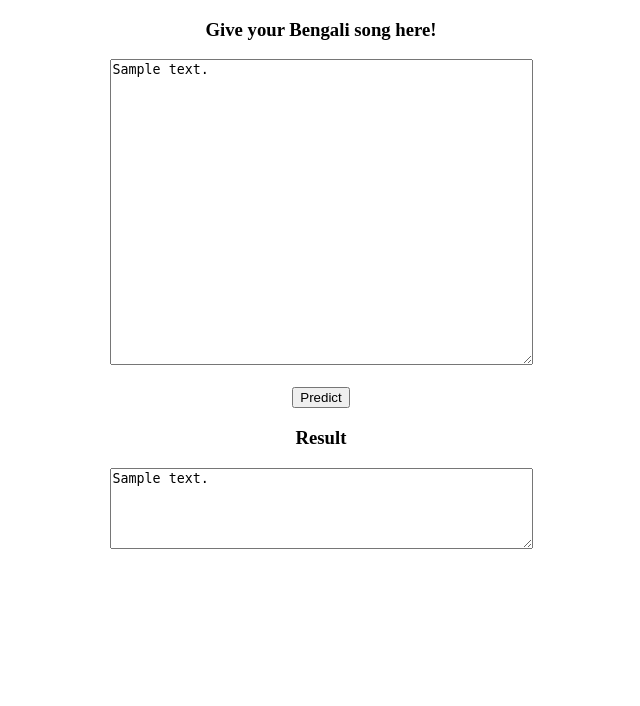
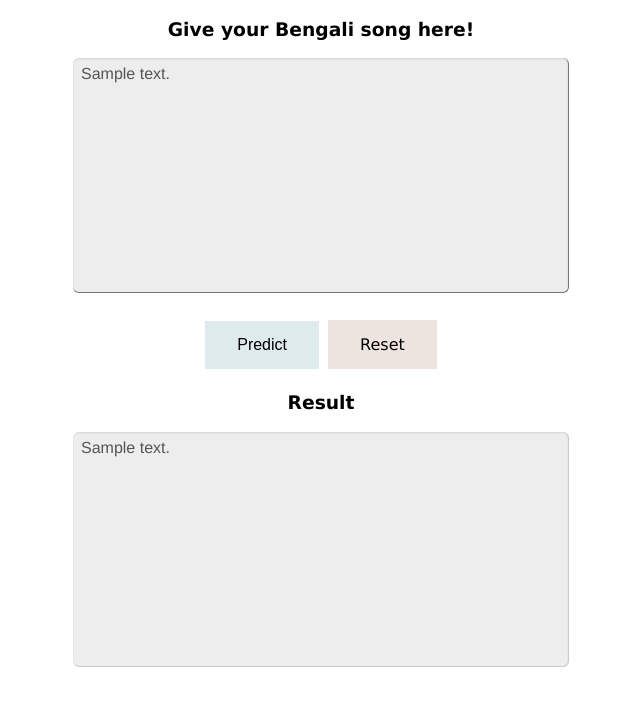
Before and after one commit to MarazMia/Verse-Base-Emotion-Analysis-of-Bengali-Music-from-Lyrics, a Flask app: template Prediction_With_GUI/IJCDS_VBEABMLUMC/templates/index.html in a window 1280 px wide. Shown: the top 706 px of the page, without its empty margins (319-959 px from the left). Run offline with Flask 3, Linux system fonts and the light colour scheme; the template is opened without the code that fills it: most values are stand-ins (such as "Sample title", 1, 10 or a date in 2020); parts of the project's set-up code (start-up, migrations or seed data) failed here and were passed over.

Commit message:
Final UI for 2nd Review

```diff
--- a/Prediction_With_GUI/IJCDS_VBEABMLUMC/app.py
+++ b/Prediction_With_GUI/IJCDS_VBEABMLUMC/app.py
@@ -44,19 +44,19 @@ def predict():
     for i in range(len(verses)):
         prediction1 = model1.predict([verses[i]])
         if prediction1==1:
-            output += "verse " + str(i+1) + " emotion : " + "Positively "
+            output += "verse " + str(i+1) + ': ' + verses[i] + "\nemotion : " + "Positively "
         else:
-            output += "verse " + str(i+1) + " emotion : " + "Negatively "
+            output += "verse " + str(i+1) + ': ' + verses[i] + "\nemotion : " + "Negatively "
 
         prediction2 = model2.predict([verses[i]])
         if prediction2==1:
-            output += "Love.\n"
+            output += "Love.\n\n"
         elif prediction2==2:
-            output += "Sad.\n"
+            output += "Sad.\n\n"
         else:
-            output += "Life Oriented.\n"
+            output += "Life Oriented.\n\n"
 
-    return render_template('index.html', prediction_text='{}'.format(output), original_text = original_verses)
+    return render_template('index.html', prediction_text='{}'.format(output), original_text=int_features)
 
 
 if __name__ == "__main__":
--- /dev/null
+++ b/Prediction_With_GUI/IJCDS_VBEABMLUMC/static/styles.css
@@ -0,0 +1,84 @@
+textarea {
+    resize: none;
+    -moz-border-bottom-colors: none;
+    -moz-border-left-colors: none;
+    -moz-border-right-colors: none;
+    -moz-border-top-colors: none;
+    background: none repeat scroll 0 0 rgba(0, 0, 0, 0.07);
+    border-color: -moz-use-text-color #FFFFFF #FFFFFF -moz-use-text-color;
+    border-image: none;
+    border-radius: 6px 6px 6px 6px;
+    border-style: none solid solid none;
+    border-width: medium 1px 1px medium;
+    box-shadow: 0 1px 2px rgba(0, 0, 0, 0.12) inset;
+    color: #555555;
+    font-family: "Helvetica Neue",Helvetica,Arial,sans-serif;
+    font-size: 1em;
+    line-height: 1.4em;
+    padding: 5px 8px;
+    transition: background-color 0.2s ease 0s;
+  }
+
+
+  /* textarea:focus {
+      background: none repeat scroll 0 0 #FFFFFF;
+      outline-width: 0;
+  } */
+
+
+textarea::-webkit-scrollbar {
+    width: 15px;
+    background-color: #f5f5f5;
+    box-shadow: inset 0 0 2px rgba(0, 0, 0, 0.1);
+    -moz-box-shadow: inset 0 0 2px rgba(0, 0, 0, 0.1);
+    -webkit-box-shadow: inset 0 0 2px rgba(0, 0, 0, 0.1);
+}
+
+textarea::-webkit-scrollbar-thumb {
+    border-radius: 10px;
+    background-color: #249de4;
+    box-shadow: inset 0 0 6px rgba(0, 0, 0, 0.1);
+    -moz-box-shadow: inset 0 0 6px rgba(0, 0, 0, 0.1);
+    -webkit-box-shadow: inset 0 0 6px rgba(0, 0, 0, 0.1);
+    -webkit-border-radius: 10px;
+    -moz-border-radius: 10px;
+    -ms-border-radius: 10px;
+    -o-border-radius: 10px;
+}
+
+
+.submit-button {
+    background-color: #dbe8ebe3; /* Green */
+    border: none;
+    color: black;
+    padding: 15px 32px;
+    text-align: center;
+    text-decoration: none;
+    display: inline-block;
+    font-size: 16px;
+    margin: 4px 2px;
+    cursor: pointer;
+  }
+
+  .reset-button {
+    background-color: #ebe0dbe3; /* Green */
+    border: none;
+    color: black;
+    padding: 15px 32px;
+    text-align: center;
+    text-decoration: none;
+    display: inline-block;
+    font-size: 16px;
+    margin: 4px 2px;
+    cursor: pointer;
+  }
+
+  /* #input_form textarea, div {
+    display: flex;
+    flex-direction: row;
+    font-size: 30px;
+    color: green;
+    border: 4px dashed green;
+    padding: 5px;
+    width: 400px;
+} */
--- a/Prediction_With_GUI/IJCDS_VBEABMLUMC/templates/index.html
+++ b/Prediction_With_GUI/IJCDS_VBEABMLUMC/templates/index.html
@@ -6,20 +6,51 @@
     <meta name="viewport" content="width=device-width, initial-scale=1.0">
     <title>Verse-Based Emotion Analysis of Bengali Music from Lyrics Using Machine Learning
         and Neural Network Classifies</title>
-
+    <link rel="stylesheet" href="../static/styles.css">
 </head>
 
-<body>
+<body style="font-family:verdana">
+
+    <script type="text/javascript">
+        function EnableDisable(txt) {
+            //Reference the Button.
+            var btnSubmit = document.getElementById("btnSubmit");
+
+            //Verify the TextBox value.
+            if (txt.value.trim() != "") {
+                //Enable the TextBox when TextBox has value.
+                btnSubmit.disabled = false;
+            } else {
+                //Disable the TextBox when TextBox is empty.
+                btnSubmit.disabled = true;
+            }
+        };
+
+        function Reset_All() {
+            //Reference the Button.
+            var input_text_area = document.getElementById("song_input");
+            var output_text_area = document.getElementById("song_output");
+
+
+            input_text_area.value = "";
+
+            output_text_area.value = "";
+        };
+    </script>
+
+
     <div style="text-align: center;">
-        <form action="{{url_for('predict')}}" , method="post">
-            <h3>Give your Bengali song here!</h3>
+        <form action="{{url_for('predict')}}" , method="post" id="input_form">
+            <h3 id="input_heading">Give your Bengali song here!</h3>
             <!-- <input type="text" name="song" placeholder="full song" required="required" width="48" height="480"> -->
-            <textarea id="song_input" name="song_input" rows="20" cols="50">{{original_text}}</textarea>
+            <textarea id="song_input" name="song_input" rows="10" cols="50"
+                onkeyup="EnableDisable(this)">{{original_text}}</textarea>
             <br><br>
-            <button type="submit">Predict</button>
+            <button type="submit" class="submit-button" id="btnSubmit" disabled="disabled">Predict</button>
+            <div class="reset-button" id="btnReset" onclick="Reset_All()">Reset</div>
+            <h3 id="Result">Result</h3>
+            <textarea disabled id="song_output" rows="10" cols="50">{{prediction_text}}</textarea>
         </form>
-        <h3>Result</h3>
-        <textarea id="song_output" rows="5" cols="50">{{prediction_text}}</textarea>
     </div>
 </body>
 
```
